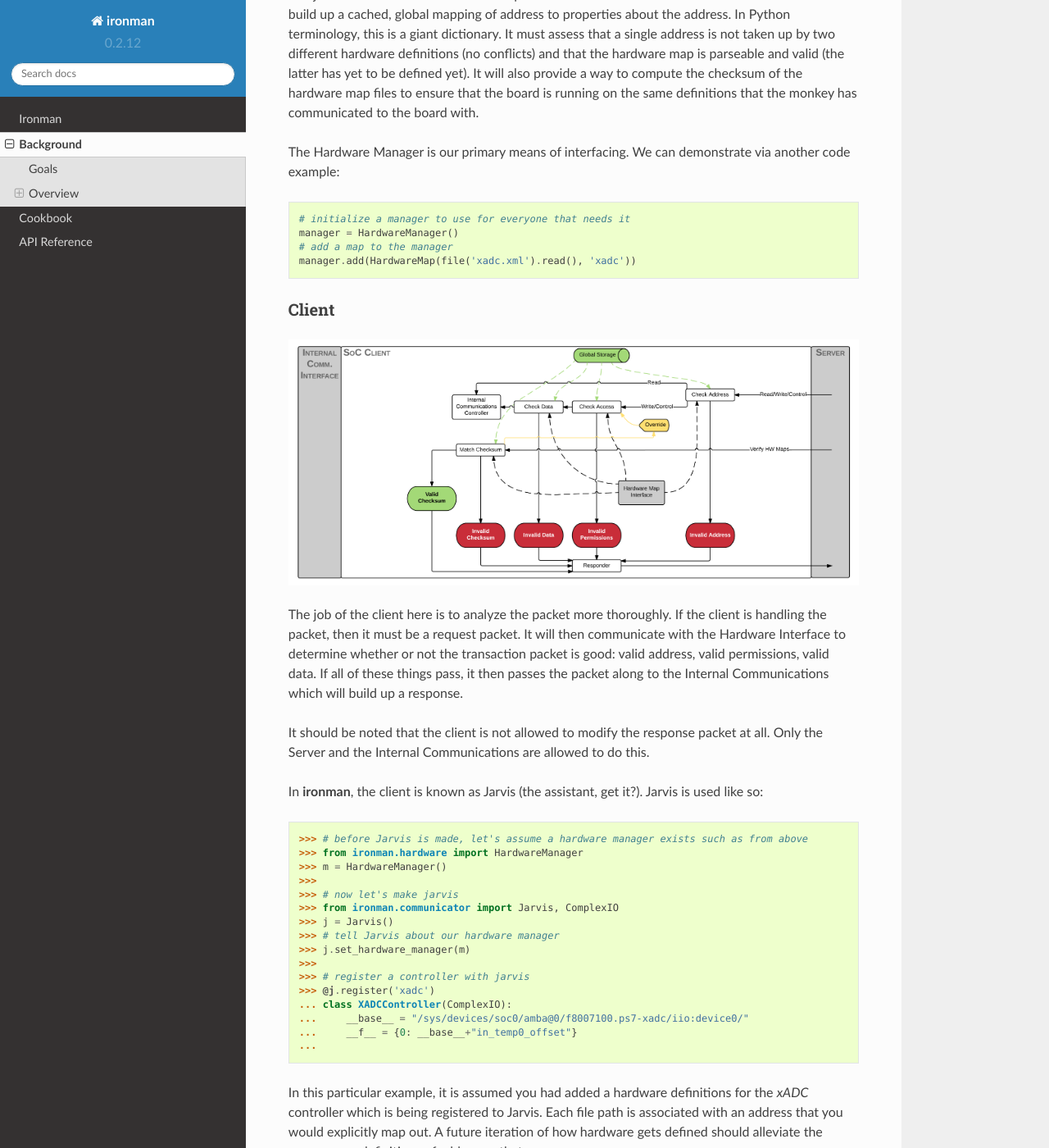
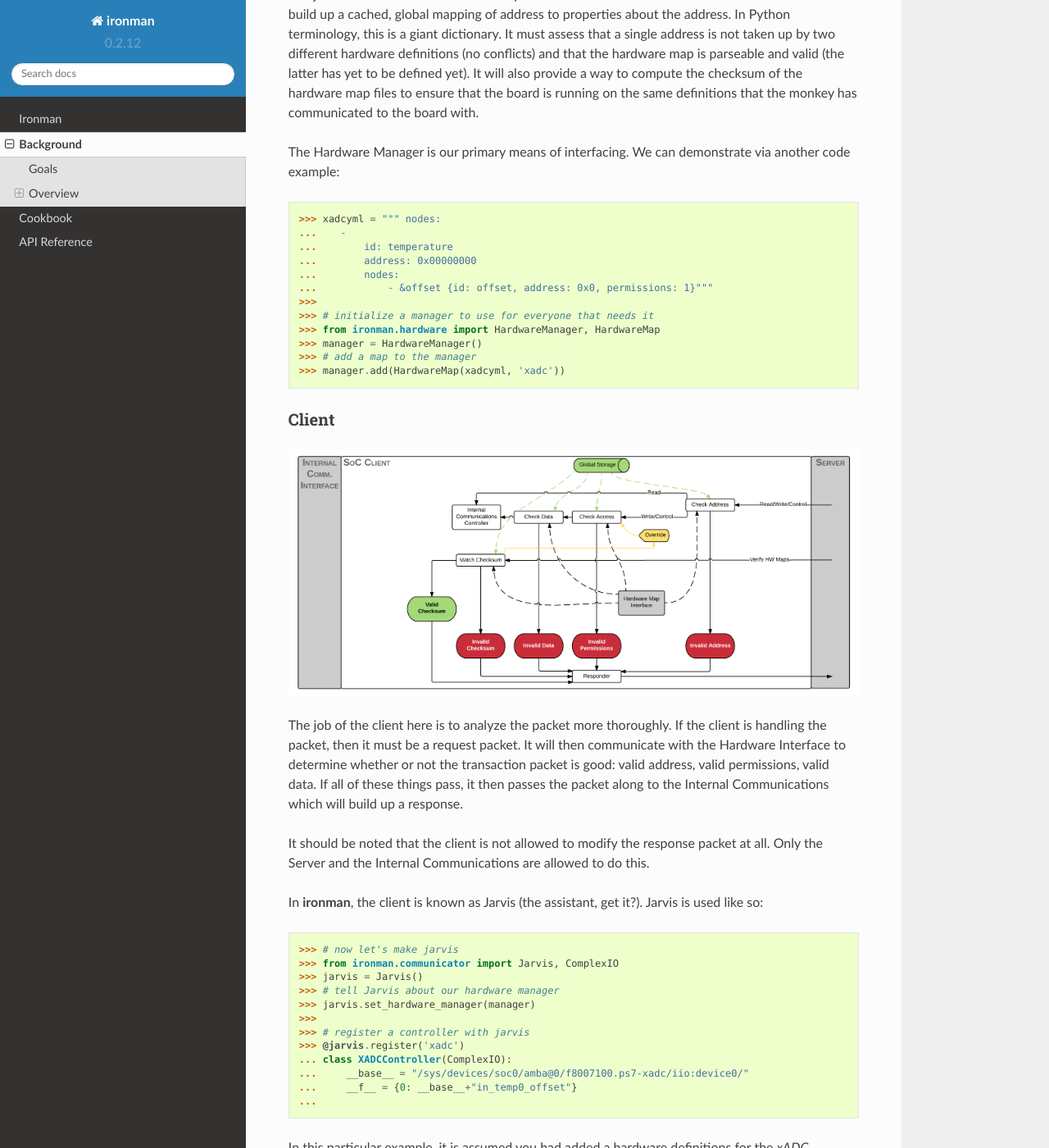
Before and after one commit to kratsg/ironman, a Sphinx documentation site: the page built from docs/background.rst, in a window 1280 px wide and 1400 px high, scrolled down 3337 px. Shown: the whole window at 82% size. Built offline with Sphinx 7.4.7 and the Read the Docs theme 2.0.0, drawn with Linux system fonts in a browser that asks for light colours.

Commit message:
clean up code examples more

```diff
--- a/docs/background.rst
+++ b/docs/background.rst
@@ -74,12 +74,20 @@ Hardware Interface
 
 The job of the Hardware Interface is to parse the hardware definitions transferred to the board and build up a cached, global mapping of address to properties about the address. In Python terminology, this is a giant dictionary. It must assess that a single address is not taken up by two different hardware definitions (no conflicts) and that the hardware map is parseable and valid (the latter has yet to be defined yet). It will also provide a way to compute the checksum of the hardware map files to ensure that the board is running on the same definitions that the monkey has communicated to the board with.
 
-The Hardware Manager is our primary means of interfacing. We can demonstrate via another code example::
+The Hardware Manager is our primary means of interfacing. We can demonstrate via another code example:
 
-    # initialize a manager to use for everyone that needs it
-    manager = HardwareManager()
-    # add a map to the manager
-    manager.add(HardwareMap(file('xadc.xml').read(), 'xadc'))
+>>> xadcyml = """ nodes:
+...    -
+...        id: temperature
+...        address: 0x00000000
+...        nodes:
+...            - &offset {id: offset, address: 0x0, permissions: 1}"""
+>>>
+>>> # initialize a manager to use for everyone that needs it
+>>> from ironman.hardware import HardwareManager, HardwareMap
+>>> manager = HardwareManager()
+>>> # add a map to the manager
+>>> manager.add(HardwareMap(xadcyml, 'xadc'))
 
 Client
 ~~~~~~
@@ -92,18 +100,14 @@ It should be noted that the client is not allowed to modify the response packet
 
 In **ironman**, the client is known as Jarvis (the assistant, get it?). Jarvis is used like so:
 
->>> # before Jarvis is made, let's assume a hardware manager exists such as from above
->>> from ironman.hardware import HardwareManager
->>> m = HardwareManager()
->>>
 >>> # now let's make jarvis
 >>> from ironman.communicator import Jarvis, ComplexIO
->>> j = Jarvis()
+>>> jarvis = Jarvis()
 >>> # tell Jarvis about our hardware manager
->>> j.set_hardware_manager(m)
+>>> jarvis.set_hardware_manager(manager)
 >>>
 >>> # register a controller with jarvis
->>> @j.register('xadc')
+>>> @jarvis.register('xadc')
 ... class XADCController(ComplexIO):
 ...     __base__ = "/sys/devices/soc0/amba@0/f8007100.ps7-xadc/iio:device0/"
 ...     __f__ = {0: __base__+"in_temp0_offset"}
```
